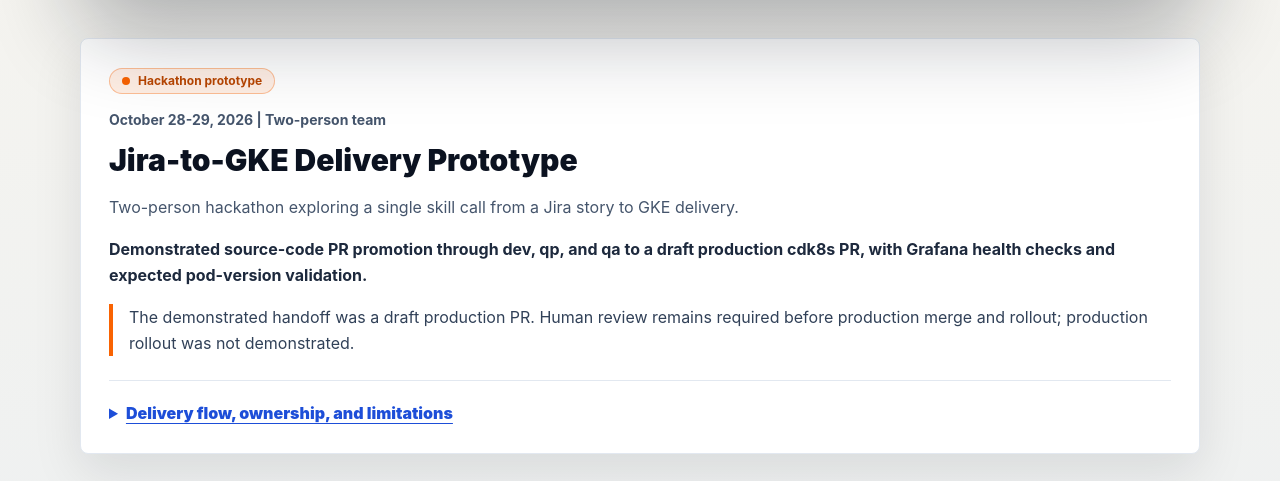
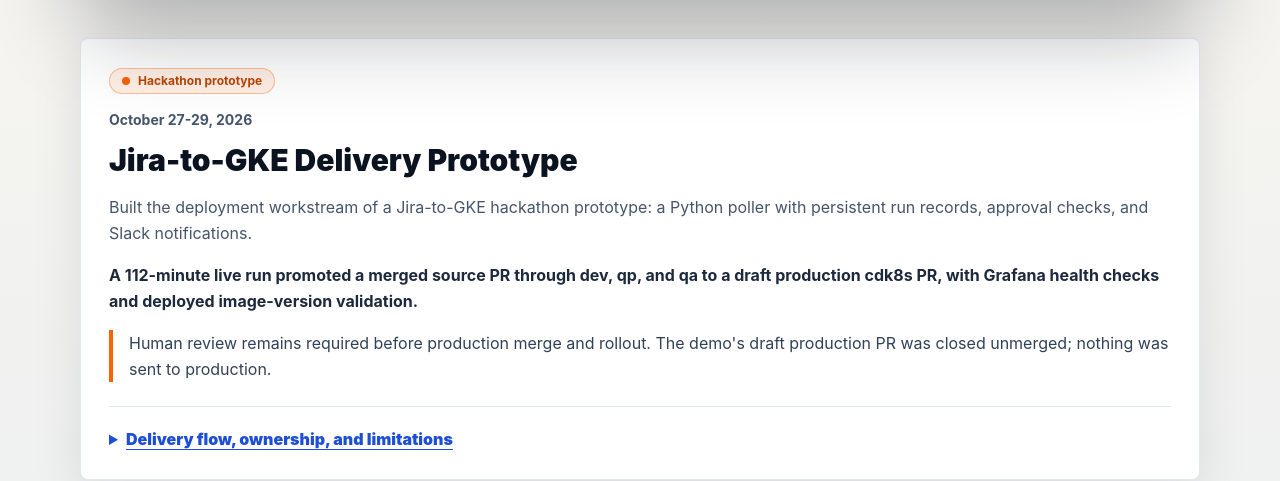
Before and after one commit to waffy1901/personalWebsite, a React (Vite) app in the folder main/: page /projects/ in a window 1280 px wide. Shown: the part 1543-2024 px from the top of the page. Built offline with nearby package versions, Linux system fonts and the light colour scheme; no server answers.

Commit message:
Document hackathon deployment contributions

```diff
--- a/main/public/portfolio.json
+++ b/main/public/portfolio.json
@@ -1,6 +1,6 @@
 {
   "schemaVersion": "2.0",
-  "contentLastReviewed": "2026-11-02",
+  "contentLastReviewed": "2026-11-03",
   "person": {
     "name": "Waffy Ahmed",
     "title": "Software Engineer II",
@@ -40,7 +40,7 @@
               {
                 "id": "jira-to-gke-prototype-reference",
                 "title": "Jira-to-GKE Delivery Prototype",
-                "summary": "October 28-29, 2026. Two-person hackathon: Waffy owned DevOps/infrastructure and deployment validation; his teammate focused on AI. Explore the demonstrated promotion path and human review boundary.",
+                "summary": "October 27-29, 2026. Built the deployment factory's Python poller, persistent run records, approval checks, and Slack notifications. A 112-minute live run reached a draft production PR after dev, qp, and qa; no production rollout.",
                 "href": "/projects/#jira-to-gke-hackathon",
                 "linkLabel": "Explore the delivery prototype"
               }
@@ -511,6 +511,8 @@
       "id": "jira-to-gke-hackathon",
       "title": "Jira-to-GKE Delivery Prototype",
       "techStack": [
+        "Python",
+        "GitHub Actions",
         "Jira",
         "AI-assisted engineering",
         "Docker",
@@ -520,21 +522,22 @@
         "Grafana",
         "Slack"
       ],
-      "summary": "Two-person hackathon exploring a single skill call from a Jira story to GKE delivery.",
-      "outcome": "Demonstrated source-code PR promotion through dev, qp, and qa to a draft production cdk8s PR, with Grafana health checks and expected pod-version validation.",
+      "summary": "Built the deployment workstream of a Jira-to-GKE hackathon prototype: a Python poller with persistent run records, approval checks, and Slack notifications.",
+      "outcome": "A 112-minute live run promoted a merged source PR through dev, qp, and qa to a draft production cdk8s PR, with Grafana health checks and deployed image-version validation.",
       "url": "https://waffy.dev/projects/#jira-to-gke-hackathon",
       "status": "Hackathon prototype",
       "focusId": "ai-assisted-engineering",
-      "timeframe": "October 28-29, 2026",
+      "timeframe": "October 27-29, 2026",
       "ownership": {
-        "waffy": "Owned DevOps/infrastructure and end-to-end deployment validation for the demonstrated promotion path; configured a Slack webhook to trigger cdk8s PR reviews and validations.",
-        "teammate": "Focused on the AI portion of the two-person prototype."
+        "waffy": "Created the repository and built the deployment workstream: Python poller, persistent run-record contract, merged-source-PR handoff, deployment skill, and Slack notifications. Ran the live promotion and reviewed 17 PRs across collaborating workstreams.",
+        "teammate": "Owned the feature/AI workstream and reviewed the deployment contracts and implementation."
       },
-      "reviewBoundary": "The demonstrated handoff was a draft production PR. Human review remains required before production merge and rollout; production rollout was not demonstrated.",
+      "reviewBoundary": "Human review remains required before production merge and rollout. The demo's draft production PR was closed unmerged; nothing was sent to production.",
       "demonstrated": [
-        "Promoted a source-code PR through dev, qp, and qa to a draft production PR in cdk8s.",
-        "Checked Grafana health and verified that pods were running the expected version.",
-        "Configured a Slack webhook to trigger cdk8s PR reviews and validations."
+        "Promoted one merged source PR through dev, qp, and qa to a draft production cdk8s PR in 112 minutes.",
+        "Verified Grafana rollout health by region and the expected image version on running GKE pods.",
+        "Persisted each step on a protected run-record branch and sent Slack approval requests and status updates.",
+        "Proved deploy-key write access with a live push probe before external writes; 110 unit tests passed on Python 3.12 and 3.14 at the validated snapshot."
       ],
       "intendedFlow": [
         {
@@ -551,34 +554,36 @@
         },
         {
           "title": "Implementation and source PR",
-          "detail": "Prepare changes for review before the delivery path."
+          "detail": "Merge source changes with at least two human approvals before deployment intake."
+        },
+        {
+          "title": "Docker build",
+          "detail": "A person dispatches the build; the poller discovers its run and reads the image tag."
+        },
+        {
+          "title": "Google Artifact Registry publication",
+          "detail": "The build publishes its container image to Google Artifact Registry."
+        },
+        {
+          "title": "GKE delivery validation",
+          "detail": "Promote through dev, qp, and qa with configured reviews and regional health/version checks."
         },
         {
           "title": "Draft production PR",
-          "detail": "Prepare a reviewable production proposal; human review remains required before production merge and rollout."
-        },
-        {
-          "title": "Docker build",
-          "detail": "Build a container image for the proposed change."
-        },
-        {
-          "title": "Google Artifact Registry publication",
-          "detail": "Publish the built image to Google Artifact Registry."
-        },
-        {
-          "title": "GKE delivery validation",
-          "detail": "Validate workload health and the expected pod version on GKE."
+          "detail": "Open an image-tag proposal for an app owner to review before production merge and rollout."
         }
       ],
       "decisions": [
-        "Used cdk8s PRs to make environment changes reviewable and preserve a human handoff before production.",
-        "Paired Grafana health signals with expected pod-version checks to validate both service health and the deployed version.",
-        "Used a Slack webhook to trigger cdk8s PR reviews and validations within the delivery workflow."
+        "Used a scheduled state machine, one run-record writer, and persisted steps to avoid depending on an open agent session.",
+        "Checked source approvals on the merged head and limited cdk8s changes to the service's image tag.",
+        "Required an explicit live flag and a non-dry run before writes; the poller never approves, merges, or marks PRs ready.",
+        "Separated application-code push-back from cdk8s configuration fixes, which require a new reviewable PR."
       ],
       "limitations": [
-        "This was an October 28-29, 2026 hackathon prototype, not a production delivery platform.",
-        "The complete Jira-to-implementation orchestration and Docker/Google Artifact Registry automation are intended scope; end-to-end completion of those steps is unestablished.",
-        "The demonstrated result ends at a draft production PR, with no claim of autonomous production merge or rollout.",
+        "This October 27-29, 2026 hackathon prototype demonstrated one GKE service, ending at a draft production PR closed unmerged, with no production rollout.",
+        "Build dispatch and four polls were manual. Full Jira-to-implementation orchestration and unattended completion were not demonstrated.",
+        "Run records were persisted, but recovery across an agent-session restart was not tested; one session drove the live run.",
+        "Dev lacked code-owner review; qp and qa received human code-owner approval. Dev Slack approval messages still needed correction.",
         "Public notes are sanitized; employer code, repository links, internal URLs, and screenshots are not published."
       ]
     }
--- a/main/src/components/HackathonPrototype.jsx
+++ b/main/src/components/HackathonPrototype.jsx
@@ -9,7 +9,7 @@ export default function HackathonPrototype({ project }) {
   return (
     <article id={project.id} aria-labelledby={`${project.id}-heading`} className="mc-panel min-w-0 scroll-mt-56 p-5 [overflow-wrap:anywhere] sm:p-7">
       <StatusBadge tone="orange">{project.status}</StatusBadge>
-      <p className="mt-4 text-sm font-bold text-slate-600">{project.timeframe} | Two-person team</p>
+      <p className="mt-4 text-sm font-bold text-slate-600">{project.timeframe}</p>
       <h2 id={`${project.id}-heading`} className="mt-3 text-3xl font-black text-[#0B1220]">{project.title}</h2>
       <p className="mt-4 leading-relaxed text-slate-600">{project.summary}</p>
       <p className="mt-4 font-bold leading-relaxed text-slate-800">{project.outcome}</p>
--- a/main/src/components/HackathonPrototypeDetails.jsx
+++ b/main/src/components/HackathonPrototypeDetails.jsx
@@ -20,7 +20,7 @@ export default function HackathonPrototypeDetails() {
       </section>
       <section aria-labelledby={`${project.id}-flow`}>
         <h3 id={`${project.id}-flow`} className="text-lg font-black text-slate-800">Intended single-call workflow</h3>
-        <p className="mt-2">This sanitized flow describes the wider design. The demonstrated portion starts at the source-code PR and ends at the draft production PR; full Jira orchestration and build/publication automation remain unestablished.</p>
+        <p className="mt-2">This is the wider design. The demonstrated delivery path starts at a merged source PR and ends at a draft production PR; build dispatch was manual, and full Jira-to-implementation orchestration remains unestablished.</p>
         <ol className="mt-4 list-decimal space-y-3 pl-6">{project.intendedFlow.map((step) => <li key={step.title}><strong className="text-slate-800">{step.title}:</strong> {step.detail}</li>)}</ol>
       </section>
       <section aria-labelledby={`${project.id}-decisions`}>
--- a/main/src/data/currentRoleEvidence.js
+++ b/main/src/data/currentRoleEvidence.js
@@ -17,7 +17,7 @@ export const currentRoleEvidence = {
         {
           id: "jira-to-gke-prototype-reference",
           title: hackathonPrototype.title,
-          summary: `${hackathonPrototype.timeframe}. Two-person hackathon: Waffy owned DevOps/infrastructure and deployment validation; his teammate focused on AI. Explore the demonstrated promotion path and human review boundary.`,
+          summary: `${hackathonPrototype.timeframe}. Built the deployment factory's Python poller, persistent run records, approval checks, and Slack notifications. A 112-minute live run reached a draft production PR after dev, qp, and qa; no production rollout.`,
           href: hackathonPrototype.path,
           linkLabel: "Explore the delivery prototype",
         },
--- a/main/src/data/hackathonPrototypeIdentity.js
+++ b/main/src/data/hackathonPrototypeIdentity.js
@@ -4,6 +4,6 @@ export const hackathonPrototypeIdentity = {
   focusId: "ai-assisted-engineering",
   title: "Jira-to-GKE Delivery Prototype",
   status: "Hackathon prototype",
-  timeframe: "October 28-29, 2026",
+  timeframe: "October 27-29, 2026",
   path: "/projects/#jira-to-gke-hackathon",
 }
--- a/main/src/data/hackathonPrototypeNotes.js
+++ b/main/src/data/hackathonPrototypeNotes.js
@@ -1,34 +1,37 @@
 // Detailed canonical evidence; excluded from initial route summaries.
 export const hackathonPrototypeNotes = {
-  techStack: "Jira, AI-assisted engineering, Docker, Google Artifact Registry, GKE, cdk8s, Grafana, Slack",
+  techStack: "Python, GitHub Actions, Jira, AI-assisted engineering, Docker, Google Artifact Registry, GKE, cdk8s, Grafana, Slack",
   ownership: {
-    waffy: "Owned DevOps/infrastructure and end-to-end deployment validation for the demonstrated promotion path; configured a Slack webhook to trigger cdk8s PR reviews and validations.",
-    teammate: "Focused on the AI portion of the two-person prototype.",
+    waffy: "Created the repository and built the deployment workstream: Python poller, persistent run-record contract, merged-source-PR handoff, deployment skill, and Slack notifications. Ran the live promotion and reviewed 17 PRs across collaborating workstreams.",
+    teammate: "Owned the feature/AI workstream and reviewed the deployment contracts and implementation.",
   },
   demonstrated: [
-    "Promoted a source-code PR through dev, qp, and qa to a draft production PR in cdk8s.",
-    "Checked Grafana health and verified that pods were running the expected version.",
-    "Configured a Slack webhook to trigger cdk8s PR reviews and validations.",
+    "Promoted one merged source PR through dev, qp, and qa to a draft production cdk8s PR in 112 minutes.",
+    "Verified Grafana rollout health by region and the expected image version on running GKE pods.",
+    "Persisted each step on a protected run-record branch and sent Slack approval requests and status updates.",
+    "Proved deploy-key write access with a live push probe before external writes; 110 unit tests passed on Python 3.12 and 3.14 at the validated snapshot.",
   ],
   intendedFlow: [
     { title: "Jira story", detail: "Start the wider workflow with one skill call and a story's requirements." },
     { title: "Preflight and discovery", detail: "Discover repository context and prerequisites before proposing work." },
     { title: "Repository analysis and planning", detail: "Turn the story and code context into an implementation plan." },
-    { title: "Implementation and source PR", detail: "Prepare changes for review before the delivery path." },
-    { title: "Draft production PR", detail: "Prepare a reviewable production proposal; human review remains required before production merge and rollout." },
-    { title: "Docker build", detail: "Build a container image for the proposed change." },
-    { title: "Google Artifact Registry publication", detail: "Publish the built image to Google Artifact Registry." },
-    { title: "GKE delivery validation", detail: "Validate workload health and the expected pod version on GKE." },
+    { title: "Implementation and source PR", detail: "Merge source changes with at least two human approvals before deployment intake." },
+    { title: "Docker build", detail: "A person dispatches the build; the poller discovers its run and reads the image tag." },
+    { title: "Google Artifact Registry publication", detail: "The build publishes its container image to Google Artifact Registry." },
+    { title: "GKE delivery validation", detail: "Promote through dev, qp, and qa with configured reviews and regional health/version checks." },
+    { title: "Draft production PR", detail: "Open an image-tag proposal for an app owner to review before production merge and rollout." },
   ],
   decisions: [
-    "Used cdk8s PRs to make environment changes reviewable and preserve a human handoff before production.",
-    "Paired Grafana health signals with expected pod-version checks to validate both service health and the deployed version.",
-    "Used a Slack webhook to trigger cdk8s PR reviews and validations within the delivery workflow.",
+    "Used a scheduled state machine, one run-record writer, and persisted steps to avoid depending on an open agent session.",
+    "Checked source approvals on the merged head and limited cdk8s changes to the service's image tag.",
+    "Required an explicit live flag and a non-dry run before writes; the poller never approves, merges, or marks PRs ready.",
+    "Separated application-code push-back from cdk8s configuration fixes, which require a new reviewable PR.",
   ],
   limitations: [
-    "This was an October 28-29, 2026 hackathon prototype, not a production delivery platform.",
-    "The complete Jira-to-implementation orchestration and Docker/Google Artifact Registry automation are intended scope; end-to-end completion of those steps is unestablished.",
-    "The demonstrated result ends at a draft production PR, with no claim of autonomous production merge or rollout.",
+    "This October 27-29, 2026 hackathon prototype demonstrated one GKE service, ending at a draft production PR closed unmerged, with no production rollout.",
+    "Build dispatch and four polls were manual. Full Jira-to-implementation orchestration and unattended completion were not demonstrated.",
+    "Run records were persisted, but recovery across an agent-session restart was not tested; one session drove the live run.",
+    "Dev lacked code-owner review; qp and qa received human code-owner approval. Dev Slack approval messages still needed correction.",
     "Public notes are sanitized; employer code, repository links, internal URLs, and screenshots are not published.",
   ],
   bullets: [],
--- a/main/src/data/hackathonPrototypeSummary.js
+++ b/main/src/data/hackathonPrototypeSummary.js
@@ -3,9 +3,9 @@ import { hackathonPrototypeIdentity } from "./hackathonPrototypeIdentity.js"
 export const hackathonPrototypeSummary = {
   ...hackathonPrototypeIdentity,
   summary:
-    "Two-person hackathon exploring a single skill call from a Jira story to GKE delivery.",
+    "Built the deployment workstream of a Jira-to-GKE hackathon prototype: a Python poller with persistent run records, approval checks, and Slack notifications.",
   outcome:
-    "Demonstrated source-code PR promotion through dev, qp, and qa to a draft production cdk8s PR, with Grafana health checks and expected pod-version validation.",
+    "A 112-minute live run promoted a merged source PR through dev, qp, and qa to a draft production cdk8s PR, with Grafana health checks and deployed image-version validation.",
   reviewBoundary:
-    "The demonstrated handoff was a draft production PR. Human review remains required before production merge and rollout; production rollout was not demonstrated.",
+    "Human review remains required before production merge and rollout. The demo's draft production PR was closed unmerged; nothing was sent to production.",
 }
--- a/main/src/data/publicPortfolio.js
+++ b/main/src/data/publicPortfolio.js
@@ -4,7 +4,7 @@ import { currentRoleEvidence } from "./currentRoleEvidence.js"
 
 export const publicPortfolio = {
   schemaVersion: "2.0",
-  contentLastReviewed: "2026-11-02",
+  contentLastReviewed: "2026-11-03",
   person: {
     title: currentEmployment.currentTitle,
     location: "United States",
```
Also changed, not shown: main/public/ai-summary.txt, 2 other files (tests, documents, lock files or other folders).
